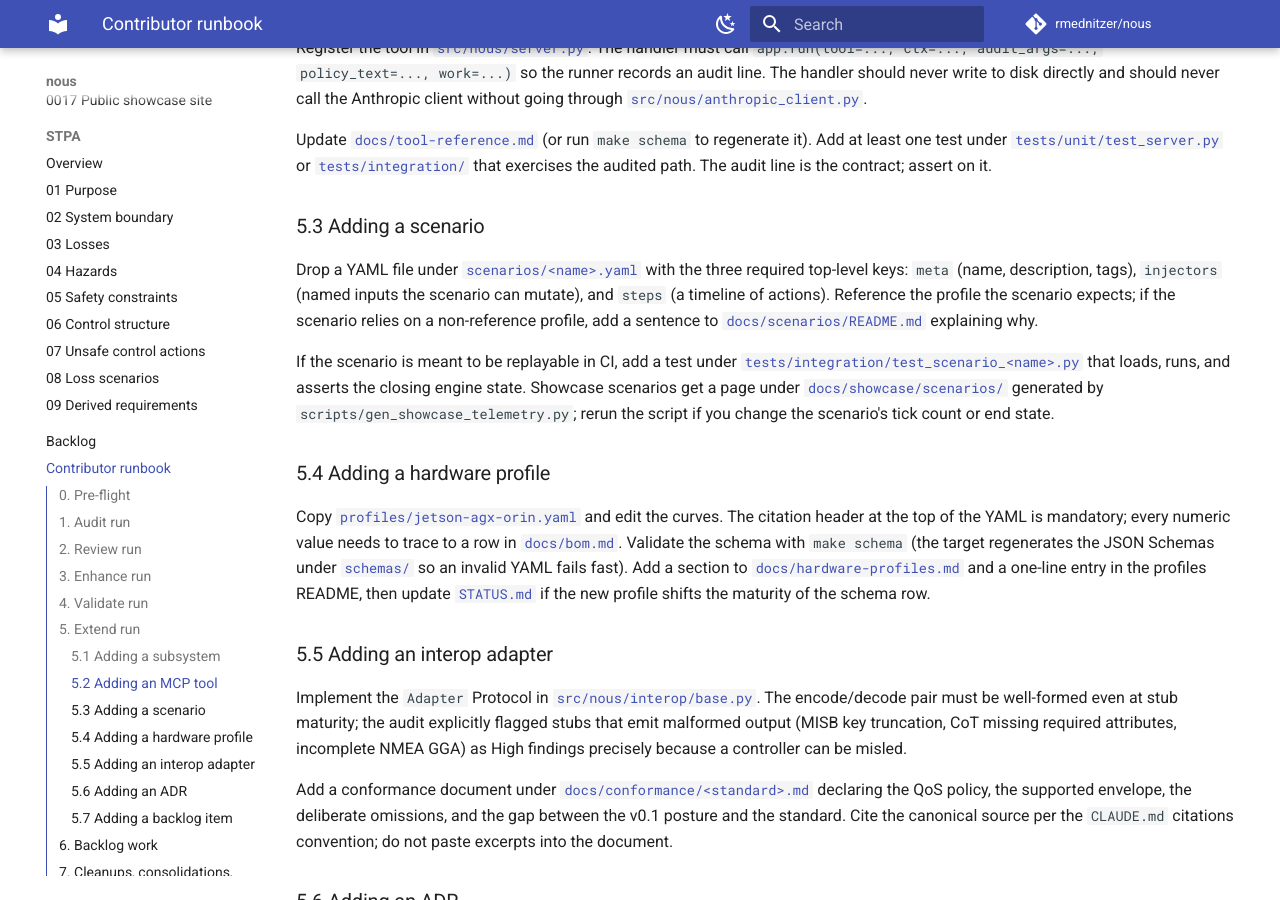
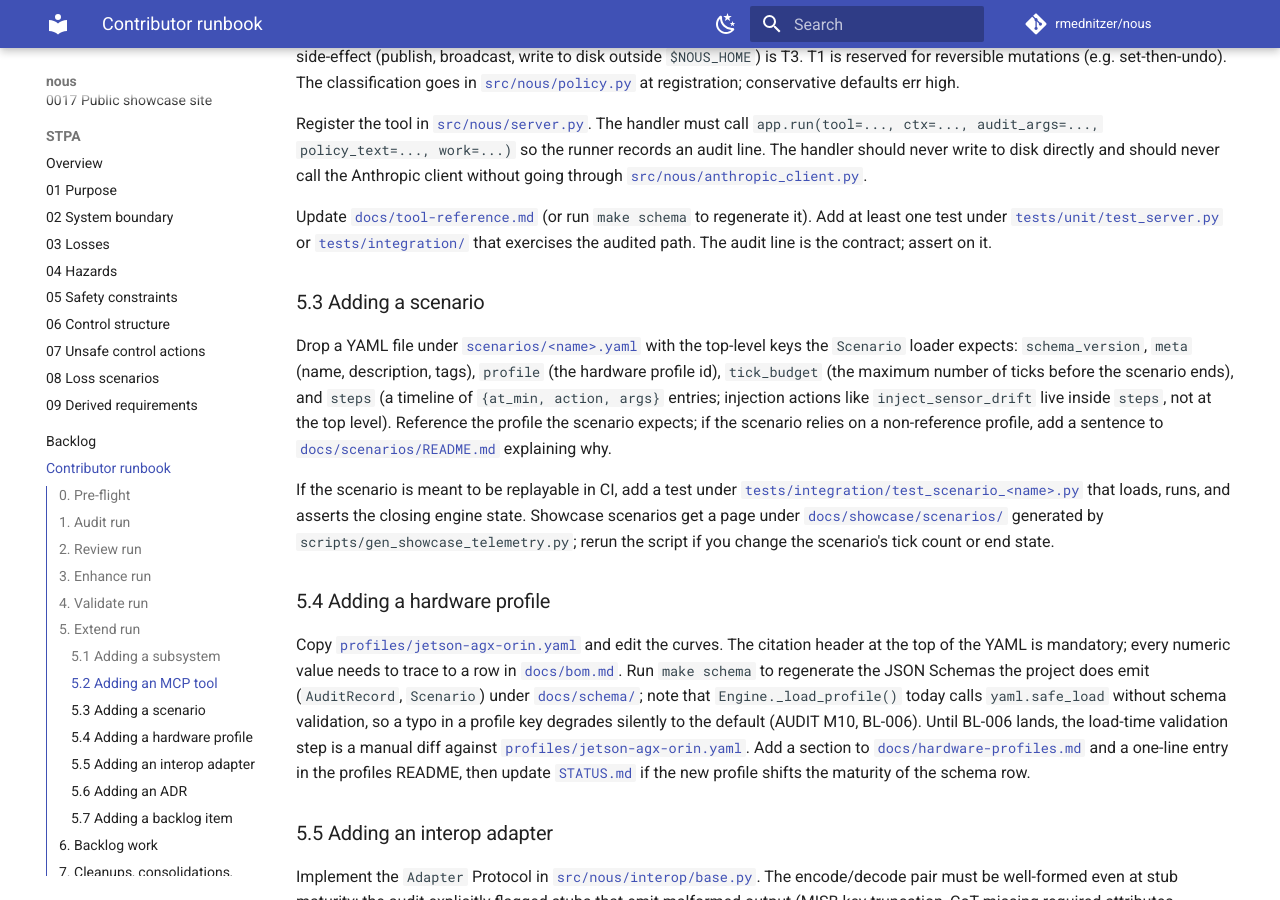
Before and after one commit to rmednitzer/nous, an MkDocs documentation site: the page built from docs/contributor-runbook.md, in a window 1280 px wide and 900 px high, scrolled down 5065 px. Built offline with MkDocs 1.6.1 and Material for MkDocs 9.7.7, drawn with Linux system fonts in a browser that asks for light colours; comment, search, counter and statistics services are not loaded; some of the changed text lies outside the part shown.

Commit message:
docs: address PR #28 review feedback on contributor runbook
Six factual corrections found by the automated reviewers:

- Audit log tail uses NOUS_AUDIT_PATH (matches the deploy bundle /
  cloud-init / systemd unit at /var/log/nous/audit.jsonl), with
  $NOUS_HOME/audit.jsonl as the fallback for the unset case.

- Scenario YAML structure now matches the actual Scenario loader:
  schema_version, meta, profile, tick_budget, steps. There is no
  top-level "injectors" key; injection actions live inside steps as
  {at_min, action, args} entries.

- "make schema" guidance corrected: scripts/gen_schemas.py emits to
  docs/schema/, not schemas/, and only writes AuditRecord and Scenario
  schemas. Engine._load_profile() does not validate today (AUDIT M10,
  BL-006), so the runbook no longer implies profile YAML fails fast.

- Security-note requirement separated from ADR-required surface list.
  CONTRIBUTING.md lists six files plus the hardware-profile schema for
  the Security-note paragraph; CLAUDE.md's ADR-required list also
  covers state/machine.py. The runbook now treats the two as separate
  gates rather than implying the FSM requires a Security note.

- Em-dash ban description corrected. CLAUDE.md bans U+2014 across all
  markdown (including fenced code blocks); only source-code strings
  may contain one if genuinely needed. The previous "code spans and
  code blocks are exempt" wording was wrong.

Build clean under mkdocs --strict; em-dash grep returns zero hits.

Signed-off-by: Roman Mednitzer <r.mednitzer@outlook.com>

````diff
--- a/docs/contributor-runbook.md
+++ b/docs/contributor-runbook.md
@@ -208,9 +208,15 @@
 
 Whenever an enhance run touches a high blast radius file, add a
 "Security note" paragraph to the PR description per
-[`CONTRIBUTING.md`](https://github.com/rmednitzer/nous/blob/main/CONTRIBUTING.md). The seven files that require
-that paragraph are listed there; the audit and review both flag
-omissions, so it is cheaper to add the paragraph proactively.
+[`CONTRIBUTING.md`](https://github.com/rmednitzer/nous/blob/main/CONTRIBUTING.md). The Security-note list there
+covers `policy.py`, `runner.py`, `audit.py`, `anthropic_client.py`,
+`estimators/base.py`, `interop/base.py`, and the hardware-profile
+schema (six files plus the schema). The broader ADR-required list in
+[`CLAUDE.md`](https://github.com/rmednitzer/nous/blob/main/CLAUDE.md) also
+covers `state/machine.py`, but the FSM does not currently require a
+Security-note paragraph by itself; track ADR requirements and
+Security-note requirements as separate gates. Add the paragraph
+proactively whenever the change touches any of the listed surfaces.
 
 ## 4. Validate run
 
@@ -254,7 +260,7 @@
 
 # scenario
 uv run nous scenario scenarios/env-monitoring-urban.yaml
-tail -f $NOUS_HOME/audit.jsonl   # confirm audit lines arrive
+tail -f "${NOUS_AUDIT_PATH:-$NOUS_HOME/audit.jsonl}"   # confirm audit lines arrive
 ```
 
 For UI-shaped changes (the showcase site), build the site locally
@@ -333,10 +339,13 @@
 ### 5.3 Adding a scenario
 
 Drop a YAML file under [`scenarios/<name>.yaml`](https://github.com/rmednitzer/nous/tree/main/scenarios) with
-the three required top-level keys: `meta` (name, description, tags),
-`injectors` (named inputs the scenario can mutate), and `steps` (a
-timeline of actions). Reference the profile the scenario expects; if
-the scenario relies on a non-reference profile, add a sentence to
+the top-level keys the `Scenario` loader expects: `schema_version`,
+`meta` (name, description, tags), `profile` (the hardware profile id),
+`tick_budget` (the maximum number of ticks before the scenario ends),
+and `steps` (a timeline of `{at_min, action, args}` entries; injection
+actions like `inject_sensor_drift` live inside `steps`, not at the top
+level). Reference the profile the scenario expects; if the scenario
+relies on a non-reference profile, add a sentence to
 [`docs/scenarios/README.md`](scenarios/README.md) explaining why.
 
 If the scenario is meant to be replayable in CI, add a test under
@@ -352,11 +361,16 @@
 Copy [`profiles/jetson-agx-orin.yaml`](https://github.com/rmednitzer/nous/blob/main/profiles/jetson-agx-orin.yaml)
 and edit the curves. The citation header at the top of the YAML is
 mandatory; every numeric value needs to trace to a row in
-[`docs/bom.md`](bom.md). Validate the schema with `make schema` (the
-target regenerates the JSON Schemas under
-[`schemas/`](https://github.com/rmednitzer/nous/tree/main/schemas) so an invalid YAML fails fast). Add a section
-to [`docs/hardware-profiles.md`](hardware-profiles.md) and a one-line
-entry in the profiles README, then update
+[`docs/bom.md`](bom.md). Run `make schema` to regenerate the JSON
+Schemas the project does emit (`AuditRecord`, `Scenario`) under
+[`docs/schema/`](https://github.com/rmednitzer/nous/tree/main/docs/schema);
+note that `Engine._load_profile()` today calls `yaml.safe_load`
+without schema validation, so a typo in a profile key degrades
+silently to the default (AUDIT M10, BL-006). Until BL-006 lands, the
+load-time validation step is a manual diff against
+[`profiles/jetson-agx-orin.yaml`](https://github.com/rmednitzer/nous/blob/main/profiles/jetson-agx-orin.yaml).
+Add a section to [`docs/hardware-profiles.md`](hardware-profiles.md)
+and a one-line entry in the profiles README, then update
 [`STATUS.md`](https://github.com/rmednitzer/nous/blob/main/STATUS.md) if the new profile shifts the maturity of
 the schema row.
 
@@ -454,8 +468,13 @@
 [`src/nous/estimators/base.py`](https://github.com/rmednitzer/nous/blob/main/src/nous/estimators/base.py),
 [`src/nous/interop/base.py`](https://github.com/rmednitzer/nous/blob/main/src/nous/interop/base.py), and the
 hardware-profile schema in [`profiles/`](https://github.com/rmednitzer/nous/tree/main/profiles) are the seven
-files plus one schema. A change that touches any of them carries the
-"Security note" paragraph in the PR description per `CONTRIBUTING.md`.
+files plus one schema on the ADR-required list. The Security-note
+requirement in
+[`CONTRIBUTING.md`](https://github.com/rmednitzer/nous/blob/main/CONTRIBUTING.md)
+covers a narrower set (six of those files plus the schema; the FSM in
+`state/machine.py` is ADR-gated but not on the Security-note list).
+Treat the two requirements as separate gates: ADRs document the
+decision, Security notes document the threat-model implications.
 
 The known consolidation candidates as of the 2026-05-23 working state:
 
@@ -577,8 +596,9 @@
 ```
 
 Replace any hit with `--`, a comma, a colon, or a parenthetical, per
-the convention. Code spans and code blocks are exempt; the grep is
-prose-only.
+the convention. The ban is repository-wide for markdown (including
+fenced code blocks); only source-code strings under `src/` may
+contain U+2014 if the string genuinely needs one.
 
 ### 8.4 Cross-check maturity claims
 
````
